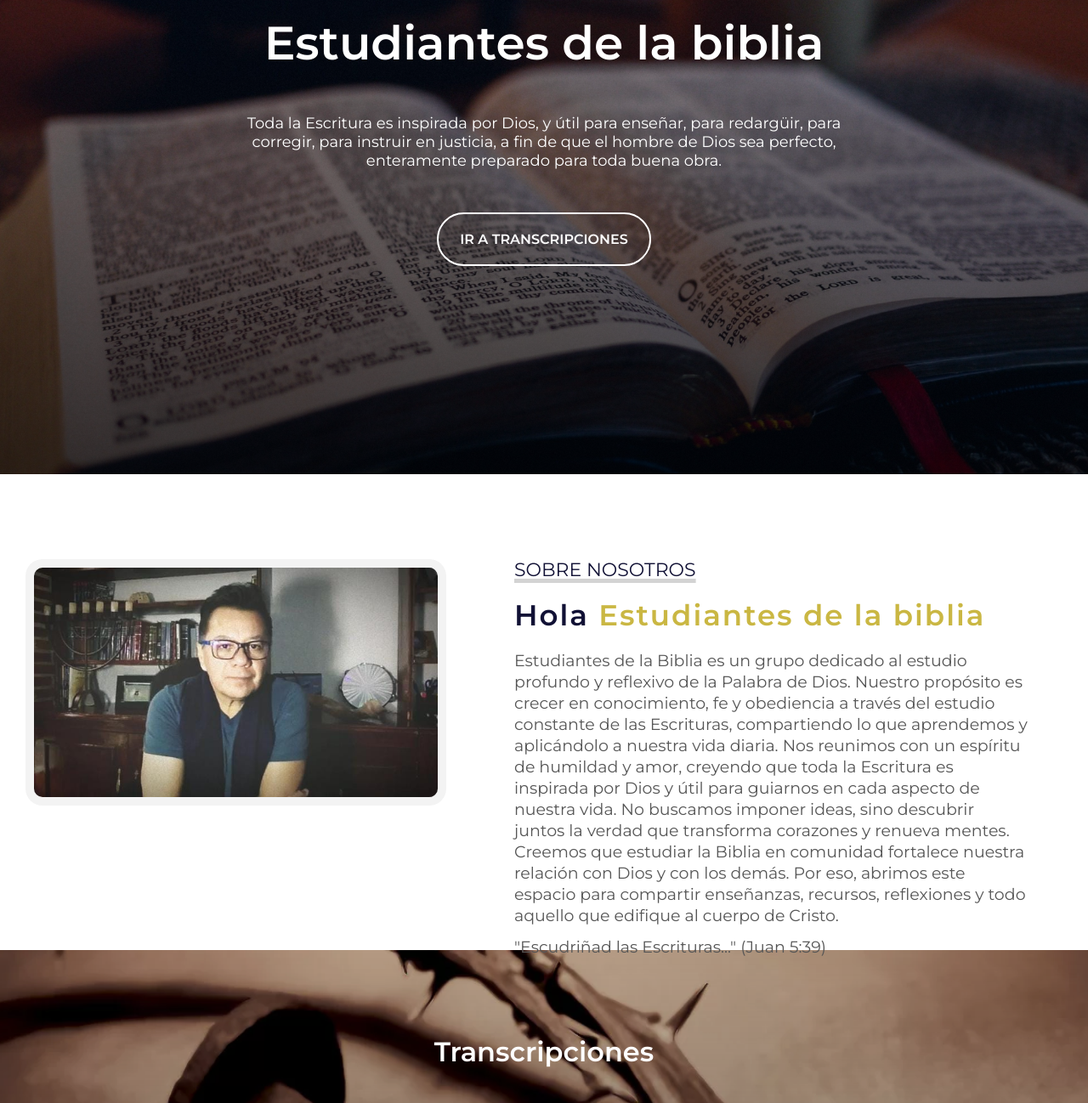
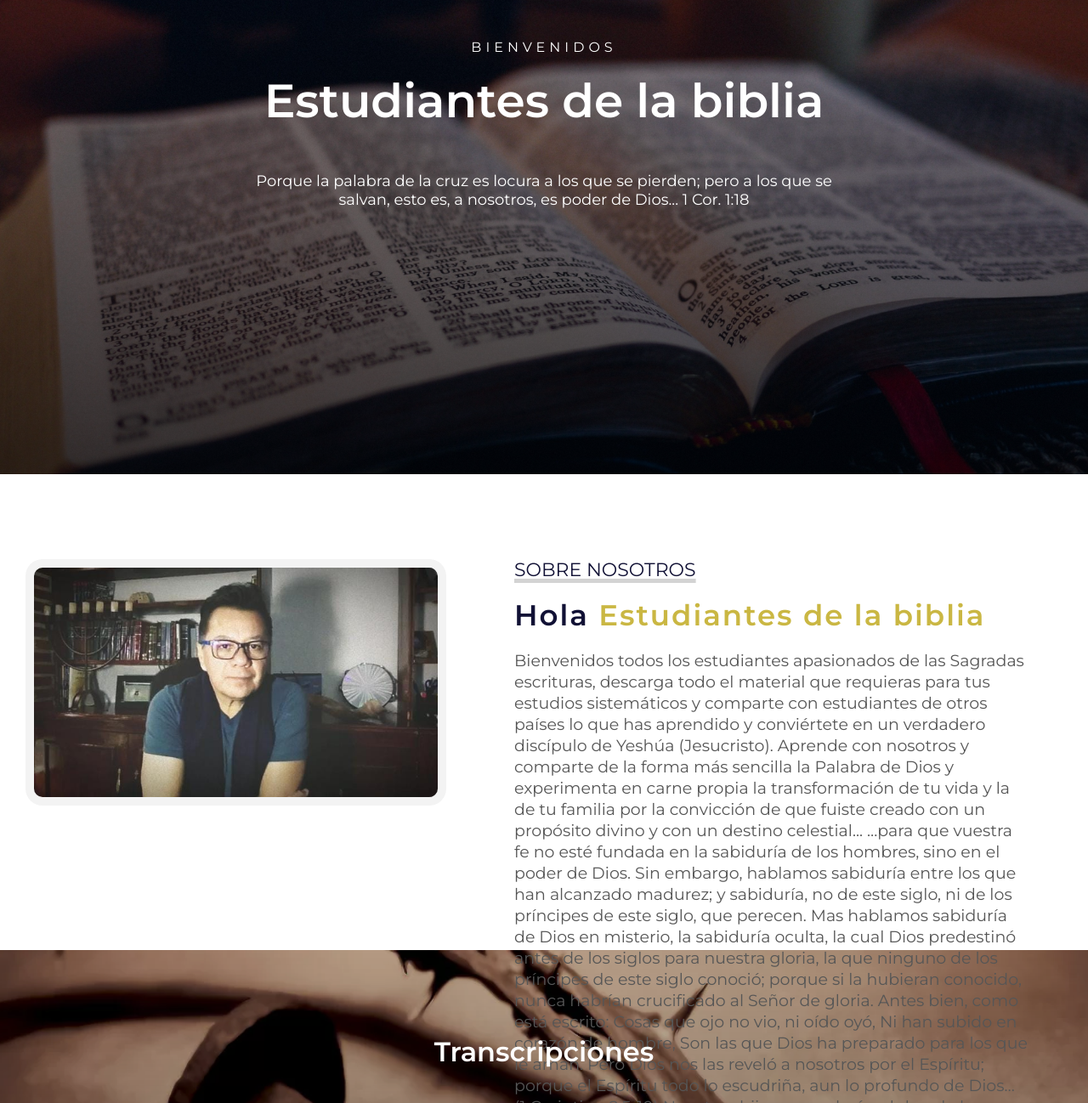
Before and after one commit to Estudiantes-de-la-Biblia/Estudiantes-de-la-Biblia, a plain HTML site: page index.html in a window 1280 px wide. Shown: the part 242-1540 px from the top of the page at 85% size. Drawn offline with Linux system fonts and the light colour scheme.

Commit message:
Update index.html

```diff
--- a/index.html
+++ b/index.html
@@ -47,10 +47,7 @@
             <div class="presentacion">
                 <p class="bienvenida">Bienvenidos</p>
                 <h2>Estudiantes de la biblia</h2>
-                <p class="descripcion">Toda la Escritura es inspirada por Dios, y útil para enseñar, para redargüir,
-                    para corregir, para instruir en justicia, a fin de que el hombre de Dios sea perfecto, enteramente
-                    preparado para toda buena obra.</p>
-                <a href="#contenedor-principal">Ir a Transcripciones</a>
+                <p class="descripcion">Porque la palabra de la cruz es locura a los que se pierden; pero a los que se salvan, esto es, a nosotros, es poder de Dios... 1 Cor. 1:18</p>
             </div>
         </div>
     </section>
@@ -62,23 +59,20 @@
         <div class="sobremi">
             <p class="titulo-seccion">Sobre Nosotros</p>
             <h2>Hola <span>Estudiantes de la biblia</span> </h2>
-            <p>Estudiantes de la Biblia es un grupo dedicado al estudio profundo y reflexivo de la Palabra de Dios.
-                Nuestro propósito es crecer en conocimiento, fe y obediencia a través del estudio constante de las
-                Escrituras, compartiendo lo que aprendemos y aplicándolo a nuestra vida diaria.
-                Nos reunimos con un espíritu de humildad y amor, creyendo que toda la Escritura es inspirada por Dios y
-                útil para guiarnos en cada aspecto de nuestra vida. No buscamos imponer ideas, sino descubrir juntos la
-                verdad que transforma corazones y renueva mentes.
-                Creemos que estudiar la Biblia en comunidad fortalece nuestra relación con Dios y con los demás. Por
-                eso, abrimos este espacio para compartir enseñanzas, recursos, reflexiones y todo aquello que edifique
-                al cuerpo de Cristo.
+            <p>Bienvenidos todos los estudiantes apasionados de las Sagradas escrituras, descarga todo el material que requieras para tus estudios sistemáticos y comparte con estudiantes de otros países lo que has aprendido y conviértete en un verdadero discípulo de Yeshúa (Jesucristo).
+Aprende con nosotros y comparte de la forma más sencilla la Palabra de Dios y experimenta en carne propia la transformación de tu vida y la de tu familia por la convicción de que fuiste creado con un propósito divino y con un destino celestial...
+…para que vuestra fe no esté fundada en la sabiduría de los hombres, sino en el poder de Dios. Sin embargo, hablamos sabiduría entre los que han alcanzado madurez; y sabiduría, no de este siglo, ni de los príncipes de este siglo, que perecen. Mas hablamos sabiduría de Dios en misterio, la sabiduría oculta, la cual Dios predestinó antes de los siglos para nuestra gloria, la que ninguno de los príncipes de este siglo conoció; porque si la hubieran conocido, nunca habrían crucificado al Señor de gloria. Antes bien, como está escrito: Cosas que ojo no vio, ni oído oyó, Ni han subido en corazón de hombre, Son las que Dios ha preparado para los que le aman. Pero Dios nos las reveló a nosotros por el Espíritu; porque el Espíritu todo lo escudriña, aun lo profundo de Dios…
+(1 Corintios. 2:5-10)
+Nuestros hijos aprenderán el don de la obediencia cuando vean que los padres somos obediente a la autoridad y a Dios.
+Nuestros hijos aprenderán a buscar y a amar a Dios, cuando sus padres aman con todas sus fuerzas y con todo el corazón a Dios y anhelan las cosas eternas.
+Un hijo aprende a amar a su prójimo, cuando ve que sus padres predican a Dios y a Jesucristo (Yeshúa) con amor, con pasión y cuando mira que su padre y su madre son sensibles a la necesidad de su prójimo y actúan en consecuencia.
+Nuestros hijos salvarán su alma y tendrán la vida eterna si han tomado la decisión de seguir fielmente a aquel que se entregó en sacrificio para perdón de pecados pues con el ejemplo y con nuestros propios actos enseñaremos a nuestros hijos a tomar las mejores decisiones en sus vidas.
+Nuestros hijos podrán ser buenos padres, cuando conozcan la perfecta relación que existe entre Dios y su Hijo…
+Porque nuestros hijos aprenden no son las palabras sin testimonio, sino que aprenden lo que viven día a día en nuestros hogares…
+¡Gracias Padre Bendito, por habernos permitido conocer el gran tesoro de tu Palabra, pues te amaremos, porque tú nos amaste primero!
             </p>
-            <p>"Escudriñad las Escrituras..." (Juan 5:39)</p>
-
         </div>
     </section>
-
-
-
     <div class="contenedor-skills" id="contenedor-principal">
         <!-- Vista de todos los libros -->
         <div id="vista-libros">
@@ -383,25 +377,6 @@
         </div>
     </div>
 
-    <!-- SECCTION C O N T A C T O -->
-    <section id="contacto">
-        <h3 class="titulo-seccion">1 Corintios. 2:5-10</h3>
-        <div class="contenedor-form">
-            <p>…para que vuestra fe no esté fundada en la sabiduría de los hombres, sino en el poder de Dios. Sin
-                embargo, hablamos sabiduría entre los que han alcanzado madurez; y sabiduría, no de este siglo, ni
-                de
-                los príncipes de este siglo, que perecen. Mas hablamos sabiduría de Dios en misterio, la sabiduría
-                oculta, la cual Dios predestinó antes de los siglos para nuestra gloria, la que ninguno de los
-                príncipes
-                de este siglo conoció; porque si la hubieran conocido, nunca habrían crucificado al Señor de gloria.
-                Antes bien, como está escrito: Cosas que ojo no vio, ni oído oyó, Ni han subido en corazón de
-                hombre,
-                Son las que Dios ha preparado para los que le aman. Pero Dios nos las reveló a nosotros por el
-                Espíritu;
-                porque el Espíritu todo lo escudriña, aun lo profundo de Dios…</p>
-        </div>
-    </section>
-
     <!-- SECCION FOOTER -->
     <footer>
         <p>Visitanos en nuestras redes sociales</p>
```
